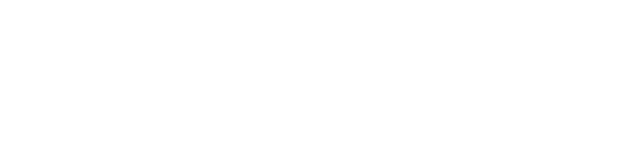
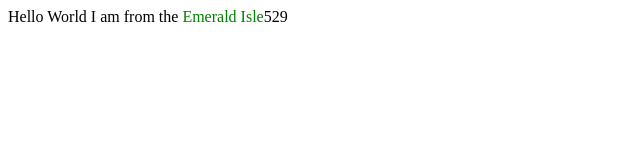
Before and after one commit to Roreilly4/Javascript-Projects, a plain HTML site: page Basic Javascript Projects/Project1_expressins_alert/index.html in a window 1280 px wide. Shown: the whole page, without its empty margins (0-640 px from the left). Drawn offline with Linux system fonts and the light colour scheme; the site is published under a folder, as on GitHub Pages, so addresses that start at the root find nothing.

Commit message:
Change made

```diff
--- a/Basic Javascript Projects/Project1_expressins_alert/index.html
+++ b/Basic Javascript Projects/Project1_expressins_alert/index.html
@@ -3,7 +3,7 @@
 
 <head>
     <meta charset="UT8">
-    <script src="/JS1/main.js"></script>
+    <script src="JS1/main.js"></script>
     <title>Assignment 1</title>
 </head>
 
```
